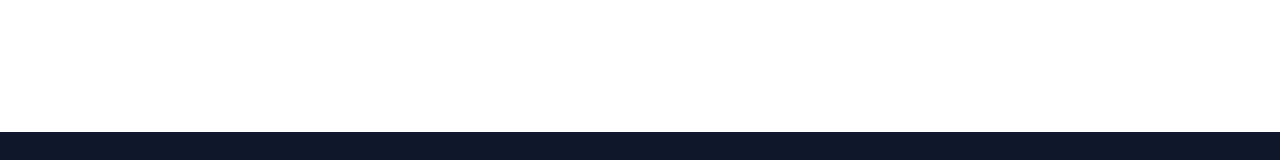
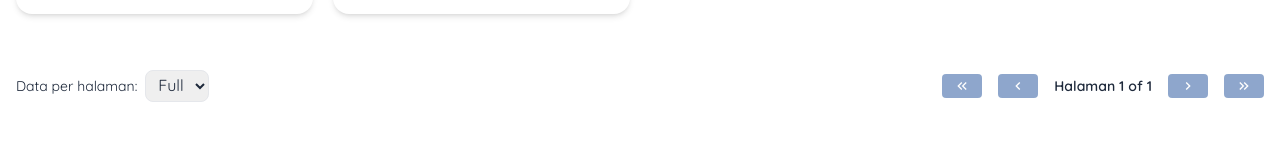
Before and after one commit to anugrahp13/fe-hafnanstore, a React (Vite) app: page /products/hafnan-digital in a window 1280 px wide. Shown: the part 1204-1364 px from the top of the page. Built offline with nearby package versions, Linux system fonts and the light colour scheme.

Commit message:
feat[HafnanDigital.tsx]: Create feature Search by name digital product

```diff
--- a/src/pages/hafnandigital/Hafnandigital.tsx
+++ b/src/pages/hafnandigital/Hafnandigital.tsx
@@ -1,17 +1,40 @@
-import { useEffect } from "react";
+import { useEffect, useState } from "react";
 import dataHafnanDigital from "../../data/dataHafnanDigital";
 import { HafnanDigitalsProps } from "../home/types/HafnanDigital.type";
 import { Cart } from "./Cart";
 import { Helmet, HelmetProvider } from "react-helmet-async";
+import { MdKeyboardArrowLeft, MdKeyboardArrowRight, MdKeyboardDoubleArrowLeft, MdKeyboardDoubleArrowRight } from "react-icons/md";
 
 interface HafnanDigitalsType {
   hafnandigitals: HafnanDigitalsProps[];
 }
 
 export const HafnanDigitals: React.FC<HafnanDigitalsType> = () => {
+  const [searchTerm, setSearchTerm] = useState(""); // State untuk input pencarian
+  const [filteredProducts, setFilteredProducts] = useState(dataHafnanDigital); // State untuk hasil pencarian
+  const [currentPage, setCurrentPage] = useState(1);
+  const [itemsPerPage, setItemsPerPage] = useState(dataHafnanDigital.length); // Default to "full"
+
   useEffect(() => {
     window.scrollTo(0, 0);
-  }, []);
+  }, [currentPage, itemsPerPage]);
+
+  useEffect(() => {
+    const results = dataHafnanDigital.filter((product) =>
+      product.name.toLowerCase().includes(searchTerm.toLowerCase())
+    );
+    setFilteredProducts(results);
+  }, [searchTerm]);
+
+   // Total produk tersedia
+   const totalItems = filteredProducts.length;
+
+   // Calculate indexes for pagination
+   const indexOfFirstItem = (currentPage - 1) * itemsPerPage;
+   const indexOfLastItem = indexOfFirstItem + itemsPerPage;
+   const currentItems = dataHafnanDigital.slice(indexOfFirstItem, indexOfLastItem);
+
+   const totalPages = Math.ceil(totalItems / itemsPerPage);
   return (
     <>
       <HelmetProvider>
@@ -30,8 +53,73 @@ export const HafnanDigitals: React.FC<HafnanDigitalsType> = () => {
                 Hafnan Digital
               </span>
             </div>
+            <div className="w-full">
+              <input
+                type="text"
+                placeholder="Cari nama produk digital . . ."
+                className="w-full px-4 py-3 border rounded-lg shadow-sm text-gray-700 dark:text-white dark:bg-gray-800 focus:bg-gray-100 dark:focus:bg-gray-700 focus:border-primary focus:ring-2 focus:ring-primary focus:outline-none"
+                value={searchTerm}
+                onChange={(e) => setSearchTerm(e.target.value)}
+              />
+            </div>
             <div className="text-left grid grid-cols-1 sm:grid-cols-2 md:grid-cols-2 lg:grid-cols-4 gap-5">
-              <Cart hafnandigitals={dataHafnanDigital} />
+              <Cart hafnandigitals={currentItems} />
+            </div>
+            <div className="flex justify-between items-center mt-4">
+              <div className="flex items-center gap-2">
+                <label className="text-sm">Data per halaman:</label>
+                <select
+                  value={itemsPerPage}
+                  onChange={(e) => {
+                    const value = Number(e.target.value);
+                    setItemsPerPage(value === totalItems ? totalItems : value);
+                    setCurrentPage(1);
+                  }}
+                  className="border px-2 py-1 rounded-lg dark:bg-dark dark:text-white"
+                >
+                  <option value={10}>10</option>
+                  <option value={20}>20</option>
+                  <option value={30}>30</option>
+                  <option value={totalItems}>Full</option>
+                </select>
+              </div>
+              <div className="flex items-center gap-4">
+                <button
+                  onClick={() => setCurrentPage(1)}
+                  disabled={currentPage === 1}
+                  className="px-3 py-1 bg-primary text-white rounded disabled:opacity-50"
+                >
+                  <MdKeyboardDoubleArrowLeft />
+                </button>
+                <button
+                  onClick={() =>
+                    setCurrentPage((prev) => Math.max(prev - 1, 1))
+                  }
+                  disabled={currentPage === 1}
+                  className="px-3 py-1 bg-primary text-white rounded disabled:opacity-50"
+                >
+                  <MdKeyboardArrowLeft/>
+                </button>
+                <span className="text-sm font-semibold">
+                  Halaman {currentPage} of {totalPages}
+                </span>
+                <button
+                  onClick={() =>
+                    setCurrentPage((prev) => Math.min(prev + 1, totalPages))
+                  }
+                  disabled={currentPage === totalPages}
+                  className="px-3 py-1 bg-primary text-white rounded disabled:opacity-50"
+                >
+                  <MdKeyboardArrowRight />
+                </button>
+                <button
+                  onClick={() => setCurrentPage(totalPages)}
+                  disabled={currentPage === totalPages}
+                  className="px-3 py-1 bg-primary text-white rounded disabled:opacity-50"
+                >
+                  <MdKeyboardDoubleArrowRight />
+                </button>
+              </div>
             </div>
           </div>
         </div>
```
